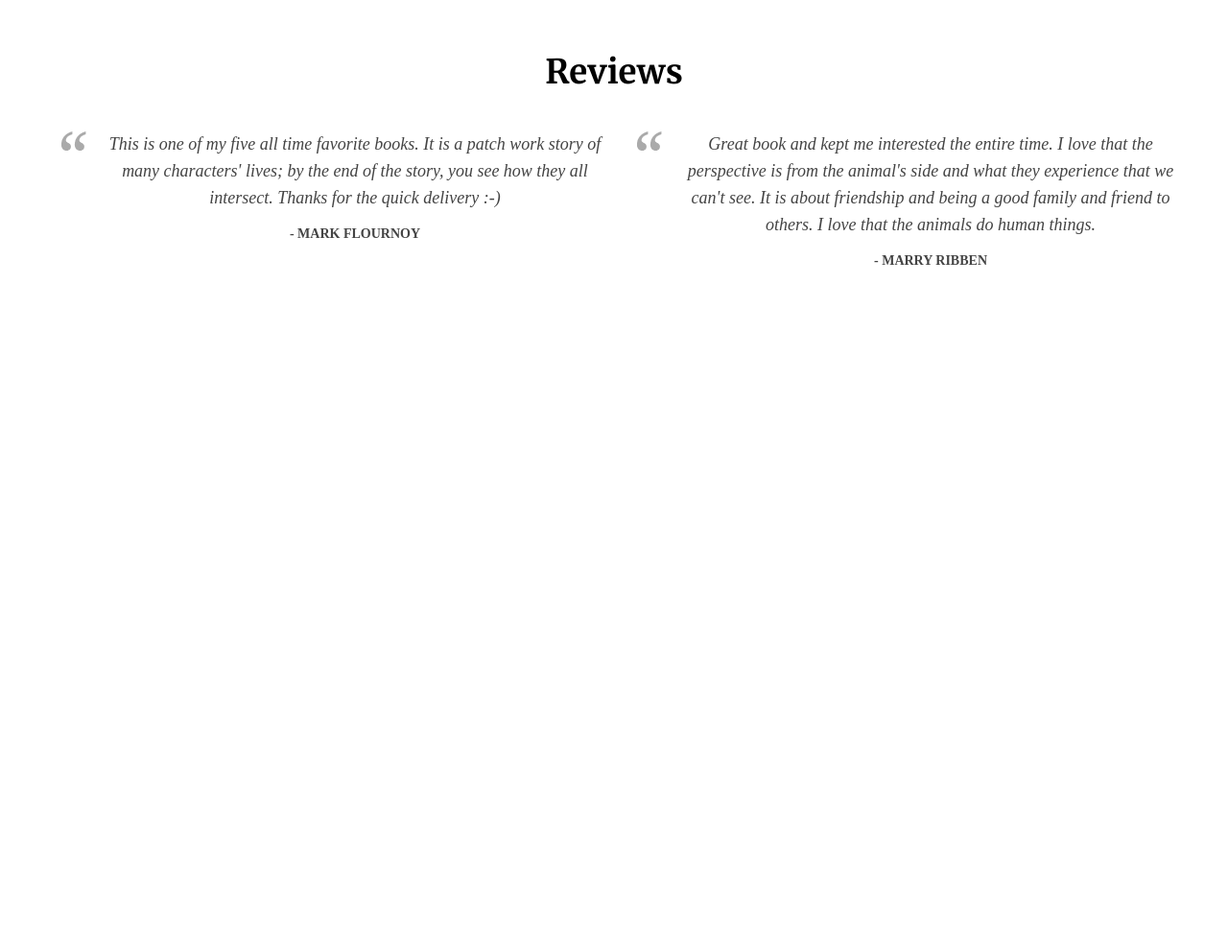
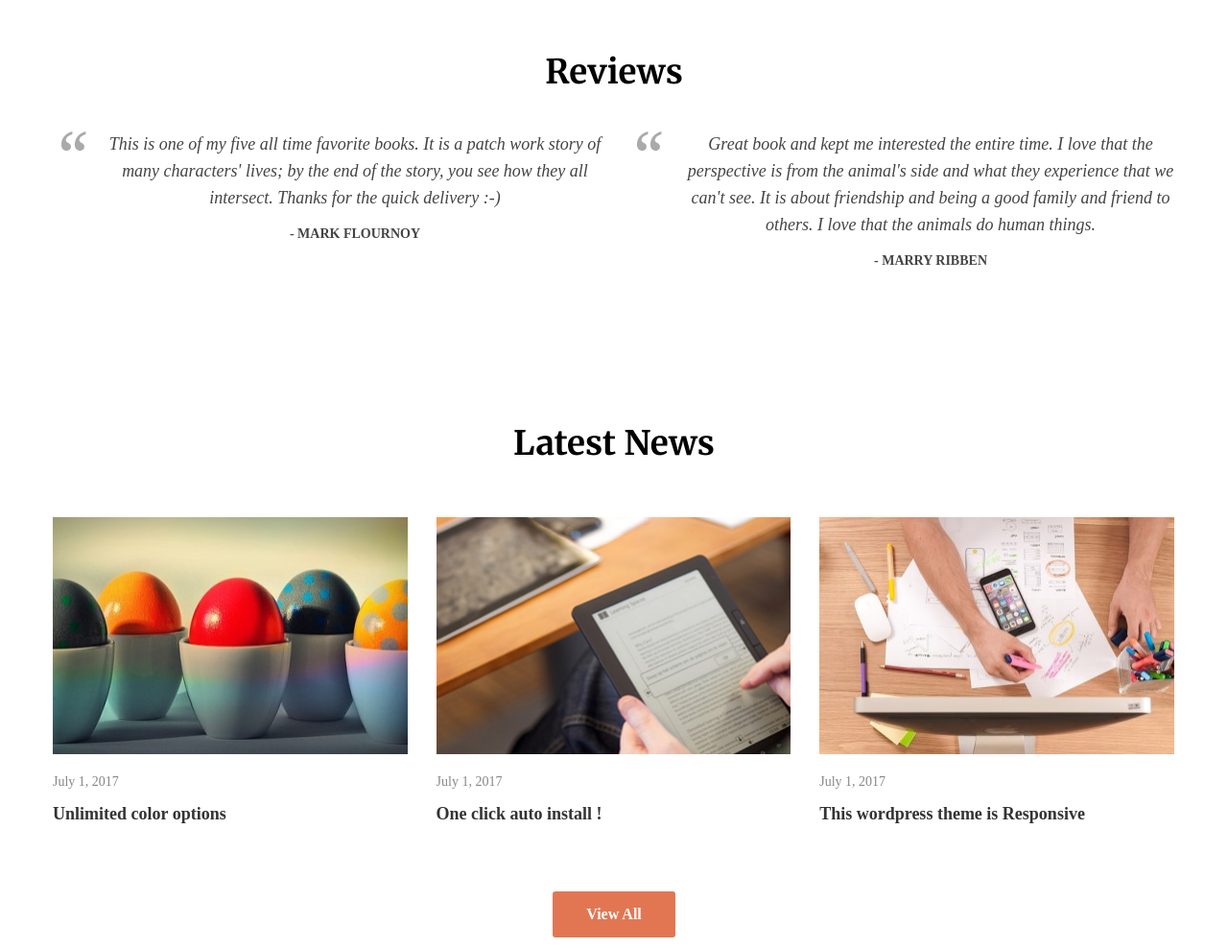
Before and after one commit to tarlansoltanov/Digiseller, a plain HTML site: page index.html in a window 1280 px wide. Shown: the part 795-1783 px from the top of the page at 96% size. Before the commit the page ends 1095 px from the top, so only its background shows below. Drawn offline with Linux system fonts and the light colour scheme; a web font is replaced by a local one.

Commit message:
version2

```diff
--- a/index.html
+++ b/index.html
@@ -19,7 +19,7 @@
     <link rel="stylesheet" href="sass/main.css" />
   </head>
   <body>
-    <!-- Haader -->
+    <!-- Header -->
 
     <header>
       <div class="header_container">
@@ -67,15 +67,17 @@
           <div class="slider_inner">
             <div id="slider">
               <div>
+                <a href="#">
                   <div class="slider_item img_1">
                     <div class="overlay">
                       <span>
                         <h1>Your Camera Loves You Learn to Love It Back</h1>
                         <p>By Khara Plicanic</p>
-                      <span>$24.99</span>
+                        <h2>$24.99</h2>
                       </span>
                     </div>
                   </div>
+                </a>
               </div>
               <div>
                 <div class="slider_item img_2">
@@ -85,7 +87,7 @@
                         Food Photography
                       </h1>
                       <p>By Nicole S. Young</p>
-                      <span>$40.00</span>
+                      <h2>$40.00</h2>
                     </span>
                   </div>
                 </div>
@@ -98,7 +100,7 @@
                         Gilles Larrain Idols
                       </h1>
                       <p>By Giles Larrain</p>
-                      <span>$24.99</span>
+                      <h2>$24.99</h2>
                     </span>
                   </div>
                 </div>
@@ -111,7 +113,7 @@
                         Mario Testino Portraits
                       </h1>
                       <p>By Mario Testino</p>
-                      <span>$12.99</span>
+                      <h2>$12.99</h2>
                     </span>
                   </div>
                 </div>
@@ -124,7 +126,7 @@
                         Parisian Interiors
                       </h1>
                       <p>By David LaChapelle</p>
-                      <span>$39.99</span>
+                      <h2>$39.99</h2>
                     </span>
                   </div>
                 </div>
@@ -137,7 +139,7 @@
                         Chanel Collections and Creations
                       </h1>
                       <p>By Daniele Bott</p>
-                      <span>$14.99</span>
+                      <h2>$14.99</h2>
                     </span>
                   </div>
                 </div>
@@ -150,7 +152,7 @@
                         Now You See It
                       </h1>
                       <p>By Cathy N. Davidson</p>
-                      <span>$29.99</span>
+                      <h2>$29.99</h2>
                     </span>
                   </div>
                 </div>
@@ -175,36 +177,63 @@
       <div class="reviews">
         <div class="review_item">
           <span>
-                    This is one of my five all time
-                    favorite books. It is a patch work
-                    story of many characters' lives;
-                    by the end of the story, you see
-                    how they all intersect. Thanks for
-                    the quick delivery :-)
+            This is one of my five all time favorite books. It is a patch work
+            story of many characters' lives; by the end of the story, you see
+            how they all intersect. Thanks for the quick delivery :-)
             <cite>- MARK FLOURNOY</cite>
           </span>
-
         </div>
-            <div class="review_item"><span>
-                Great book and kept me interested the
-                entire time. I love that the perspective
-                is from the animal's side and what they
-                experience that we can't see. It is about
-                friendship and being a good family and
-                friend to others. I love that the animals
-                do human things.
+        <div class="review_item">
+          <span>
+            Great book and kept me interested the entire time. I love that the
+            perspective is from the animal's side and what they experience that
+            we can't see. It is about friendship and being a good family and
+            friend to others. I love that the animals do human things.
             <cite>- MARRY RIBBEN</cite>
-                </span></div>
+          </span>
+        </div>
       </div>
     </div>
 
     <!-- Latest News -->
 
+    <div class="news_container">
+      <div class="news_head">
+        <span>Latest News</span>
+      </div>
+      <div class="news_posts">
+        <div class="news_item">
+          <img src="images/news_1.jpg" alt="" />
+          <div class="news">
+            <p>July 1, 2017</p>
+            <h1>Unlimited color options</h1>
+          </div>
+        </div>
+        <div class="news_item">
+          <img src="images/news_2.jpg" alt="" />
+          <div class="news">
+            <p>July 1, 2017</p>
+            <h1>One click auto install !</h1>
+          </div>
+        </div>
+        <div class="news_item">
+          <img src="images/news_3.jpg" alt="" />
+          <div class="news">
+            <p>July 1, 2017</p>
+            <h1>This wordpress theme is Responsive</h1>
+          </div>
+        </div>
+      </div>
+      <div class="view_all">
+        <div class="main_button">
+          View All
+        </div>
+      </div>
+    </div>
+
     <!-- Footer -->
 
-    <footer>
-
-    </footer>
+    <footer></footer>
     <script src="js/main.js"></script>
   </body>
 </html>
--- a/sass/components/_buttons.scss
+++ b/sass/components/_buttons.scss
@@ -0,0 +1,12 @@
+.main_button{
+    color: white;
+    padding: 15px 35px;
+    margin: 6px 0;
+    background-color: #e27653;
+    font: $standart_font $droid_serif;
+    font-weight: bold;
+    border-radius: 3px;
+    &:hover{
+        background-color: #333333;
+    }
+}
--- a/sass/components/_slider.scss
+++ b/sass/components/_slider.scss
@@ -88,7 +88,9 @@
             box-sizing: border-box;
             font-family: $droid_serif;
             span {
-              display: block;
+              display: flex;
+              flex-direction: column;
+              justify-content: flex-end;
               @media only screen and (max-width:1200px) {
                 height: 92px;
               }
@@ -101,7 +103,7 @@
                 color: white;
                 font-size: $small_font;
               }
-              span {
+              h2 {
                 color: $main_tg;
                 font-size: 25px;
                 margin-top: 15px;
--- /dev/null
+++ b/sass/layout/_news.scss
@@ -0,0 +1,65 @@
+.news_container {
+  @media only screen and (min-width: 1200px) {
+    @include container;
+  }
+  @media only screen and (max-width: 1200px) {
+    @include full_container;
+  }
+  .news_head {
+    display: block;
+    margin-top: 140px;
+    text-align: center;
+    padding-bottom: 40px;
+    span {
+      font: 35px $merriweather;
+      font-weight: bold;
+    }
+  }
+  .news_posts {
+    width: 100%;
+    @media only screen and (min-width: 480px) {
+      display: flex;
+    }
+    @media only screen and (max-width: 480px) {
+      display: block;
+    }
+    .news_item {
+      @media only screen and (min-width: 480px) {
+        width: 33.3%;
+      }
+      @media only screen and (max-width: 480px) {
+        width: 100%;
+      }
+      box-sizing: border-box;
+      padding: 15px;
+      img {
+        width: 100%;
+      }
+      .news {
+        line-height: 28px;
+        font-family: $droid_serif;
+        p {
+          font-size: $small_font;
+          color: #888888;
+          padding-top: 12px;
+          padding-bottom: 5px;
+        }
+        h1 {
+          font-size: $header_font;
+          color: #333333;
+          font-weight: bold;
+          &:hover {
+            color: $main_tg;
+          }
+        }
+      }
+    }
+  }
+  .view_all {
+    width: 100%;
+    @include center;
+    margin-top: 40px;
+    padding-top: 6px;
+    padding-bottom: 5px;
+  }
+}
--- a/sass/layout/_reviews.scss
+++ b/sass/layout/_reviews.scss
@@ -18,13 +18,23 @@
   .reviews {
     line-height: 28px;
     width: 100%;
-    display: flex;
+    @media only screen and (min-width: 480px) {
+      display: flex;
+    }
+    @media only screen and (max-width: 480px) {
+      display: block;
+    }
     .review_item {
-        color: #444444;
+      @media only screen and (min-width: 480px) {
+        width: 45%;
+      }
+      @media only screen and (max-width: 480px) {
+        width: 95%;
+      }
+      color: #444444;
       display: block;
       text-align: center;
       background: url(../images/quotes.png) no-repeat 0px 0px;
-      width: 45%;
       margin-bottom: 20px;
       margin-left: 2%;
       padding-left: 3%;
--- a/sass/main.scss
+++ b/sass/main.scss
@@ -2,7 +2,9 @@
 @import "./abstracts/mixins";
 @import "./base/reset";
 @import "./base/typography";
+@import "./components/buttons";
 @import "./layout/header";
 @import "./layout/banner";
 @import "./components/slider";
 @import "./layout/reviews";
+@import "./layout/news"
```
Also changed, not shown: images/news_1.jpg (added), images/news_2.jpg (added), images/news_3.jpg (added), sass/main.css, 1 other file. Lines whose indentation alone changed are shown as unchanged.
